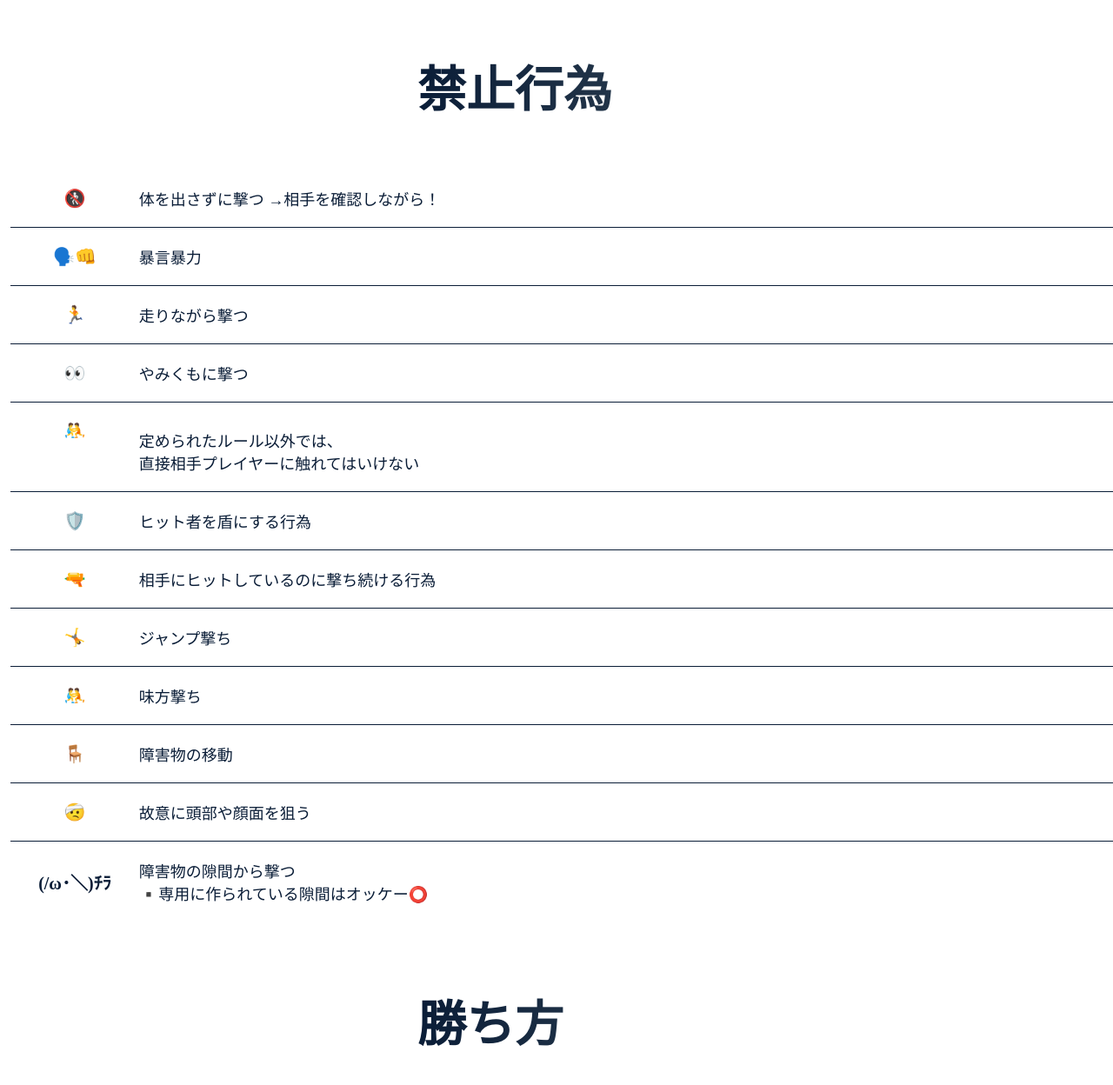
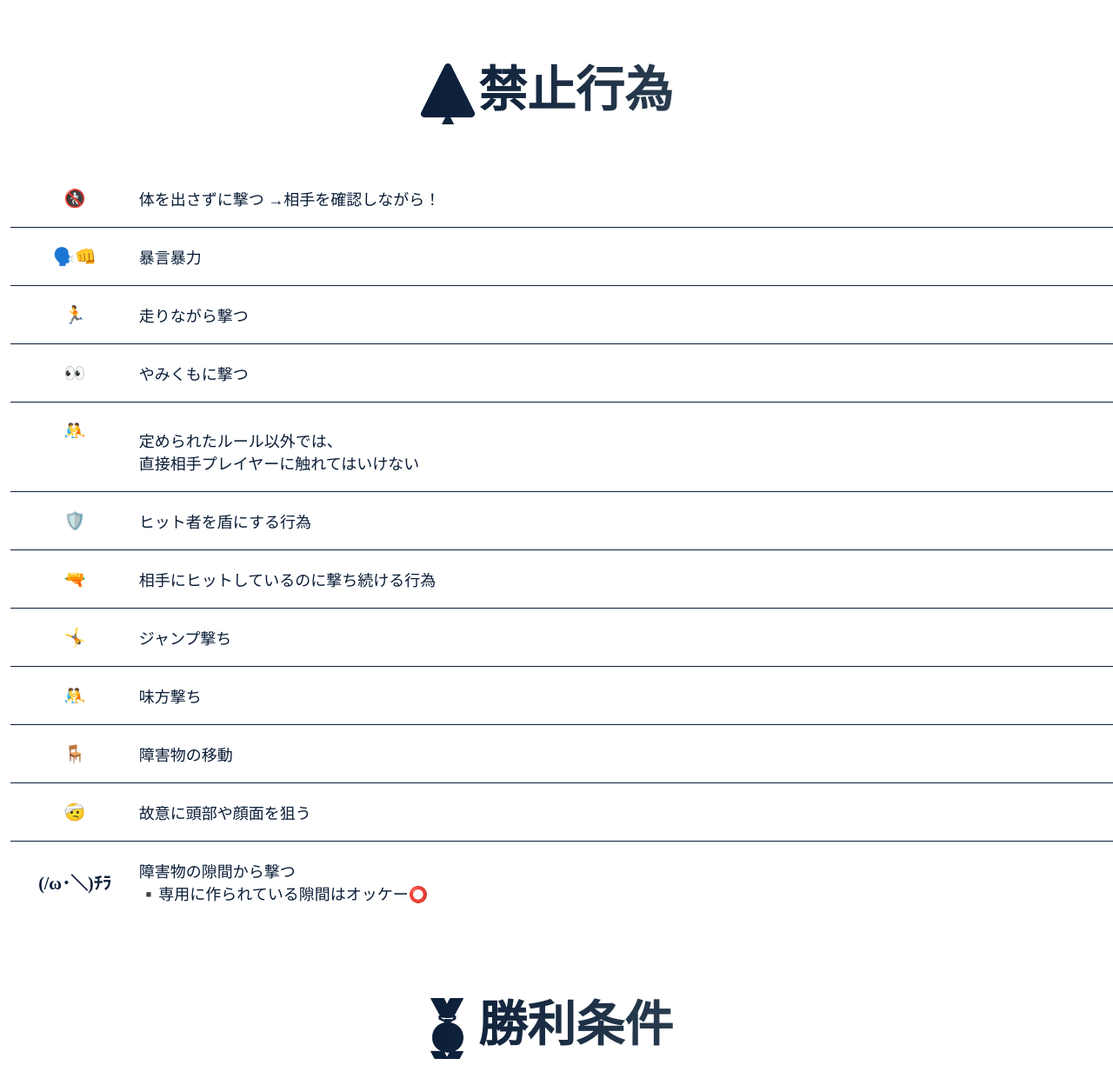
Before and after one commit to kotorody/sabage, a plain HTML site: page index.html in a window 1280 px wide. Shown: the part 1112-2360 px from the top of the page at 87% size. Drawn offline with Linux system fonts and the light colour scheme.

Commit message:
Update index.html

```diff
--- a/index.html
+++ b/index.html
@@ -23,11 +23,11 @@
         ○当たったことを自己申告する✋<br />
         (退場中に間違って撃たれないために手✋や銃🔫を挙げて<br />
         「ヒット出まーす」「ヒット通ります」などと言いながら移動するのがいい。<br />
-        ⚠️申告しなかった場合は負けになります
+        <span class="大事">⚠️申告しなかった場合は負けになります</span>
       </div>
     </div>
     <div class="c">
-      <div class="ca">禁止行為</div>
+      <div class="ca">⚠️禁止行為⚠️</div>
       <div class="cb">
         <div class="枠 枠ボーダー">
           <div class="枠内項目ラベル">🚷</div>
@@ -86,7 +86,7 @@
       </div>
     </div>
     <div class="e">
-      <div class="ea">勝ち方</div>
+      <div class="ea">🏅勝利条件🏅</div>
       <div class="eb">
         <div class="勝ち方枠 勝ち方枠ボーダー">
           <div class="勝ち方アイコン">⚔️</div>
```
